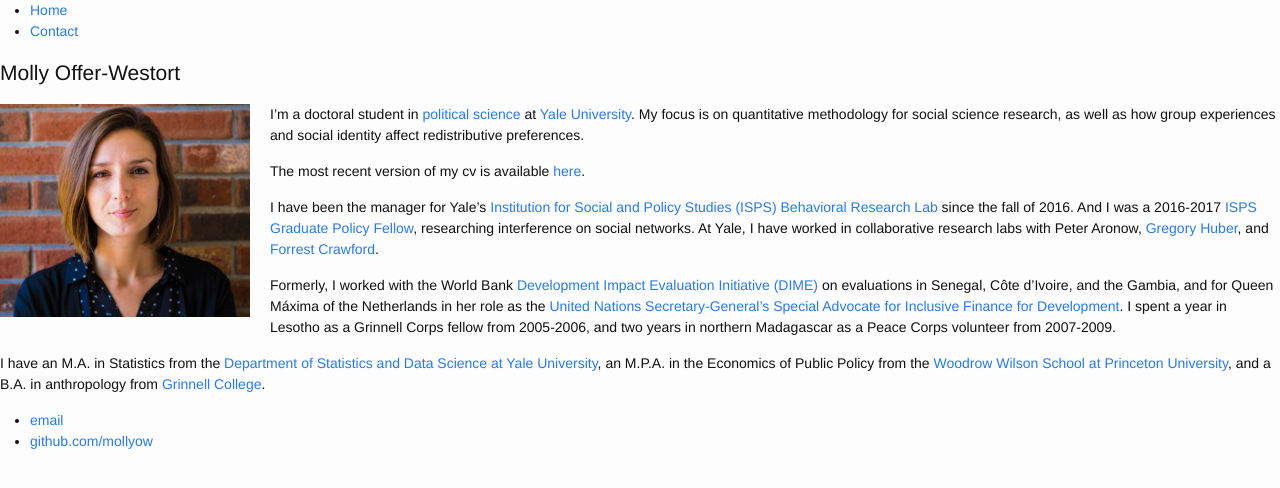
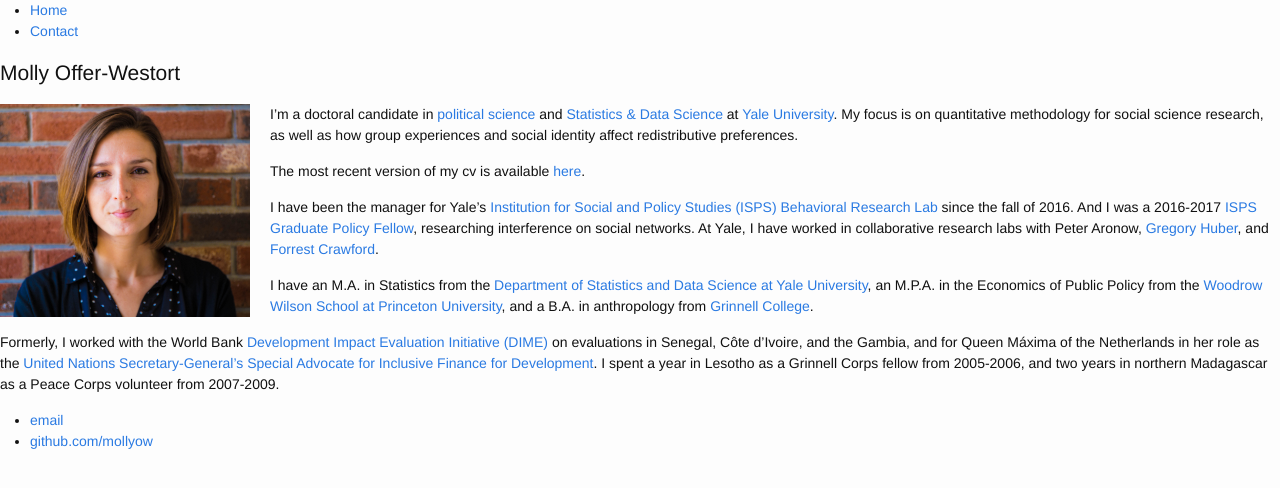
Before and after one commit to mollyow/mollyow.github.io, a Jekyll site: the page built from index.markdown, in a window 1280 px wide. Shown: the top 488 px of the page. Built offline with Jekyll 4.4.1, drawn with Linux system fonts in a browser that asks for light colours.

Commit message:
updates bio

```diff
--- a/index.markdown
+++ b/index.markdown
@@ -1,17 +1,17 @@
 ---
 layout: design-mow
 title: "Home"
-date:   2017-06-22
+date:   2018-09-28
 ---
 <img style="float: left; width: 250px; margin: 0 20px 10px 0" src="/assets/molly_brick.jpg" alt="pic" />
 
-I'm a doctoral student in [political science](http://politicalscience.yale.edu/){:target="_blank"} at [Yale University](http://www.yale.edu/){:target="_blank"}.
+I'm a doctoral candidate in [political science](http://politicalscience.yale.edu/){:target="_blank"} and [Statistics & Data Science](http://statistics.yale.edu/){:target="_blank"} at [Yale University](http://www.yale.edu/){:target="_blank"}.
 My focus is on quantitative methodology for social science research, as well as how group experiences and social identity affect redistributive preferences.
 
-The most recent version of my cv is available [here](https://mollyow.github.io/assets/cv_MOW_2017.pdf).
+The most recent version of my cv is available [here](https://mollyow.github.io/assets/cv_MOW_2018.pdf).
 
 I have been the manager for Yale's [Institution for Social and Policy Studies (ISPS)](http://isps.yale.edu) [Behavioral Research Lab](http://isps.yale.edu/yale-isps-behavioral-research-lab) since the fall of 2016. And I was a 2016-2017 [ISPS Graduate Policy Fellow](http://isps.yale.edu/team/molly-offer-westort), researching interference on social networks. At Yale, I have worked in collaborative research labs with Peter Aronow, [Gregory Huber](http://huber.research.yale.edu/gspd.html), and [Forrest Crawford](http://www.crawfordlab.io/people/).
 
+I have an M.A. in Statistics from the [Department of Statistics and Data Science at Yale University](http://statistics.yale.edu/), an M.P.A. in the Economics of Public Policy from the [Woodrow Wilson School at Princeton University](http://wws.princeton.edu/){:target="_blank"}, and a B.A. in anthropology from [Grinnell College](http://www.grinnell.edu){:target="_blank"}.
+
 Formerly, I  worked with the World Bank [Development Impact Evaluation Initiative (DIME)](http://web.worldbank.org/WBSITE/EXTERNAL/EXTDEC/EXTDEVIMPEVAINI/0,,contentMDK:23422972~pagePK:64168445~piPK:64168309~theSitePK:3998212,00.html){:target="_blank"} on evaluations in Senegal, Côte d’Ivoire, and the Gambia, and for Queen Máxima of the Netherlands in her role as the [United Nations Secretary-General’s Special Advocate for Inclusive Finance for Development](https://www.unsgsa.org/){:target="_blank"}. I spent a year in Lesotho as a Grinnell Corps fellow from 2005-2006, and two years in northern Madagascar as a Peace Corps volunteer from 2007-2009.
-
-I have an M.A. in Statistics from the [Department of Statistics and Data Science at Yale University](http://statistics.yale.edu/), an M.P.A. in the Economics of Public Policy from the [Woodrow Wilson School at Princeton University](http://wws.princeton.edu/){:target="_blank"}, and a B.A. in anthropology from [Grinnell College](http://www.grinnell.edu){:target="_blank"}.
```
